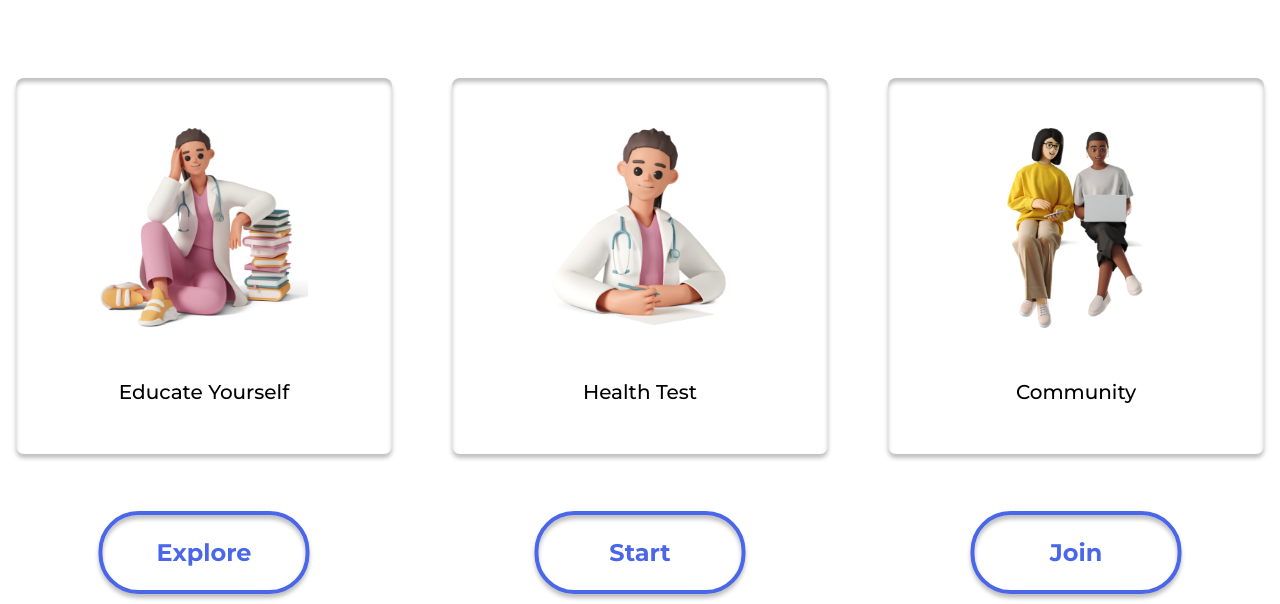
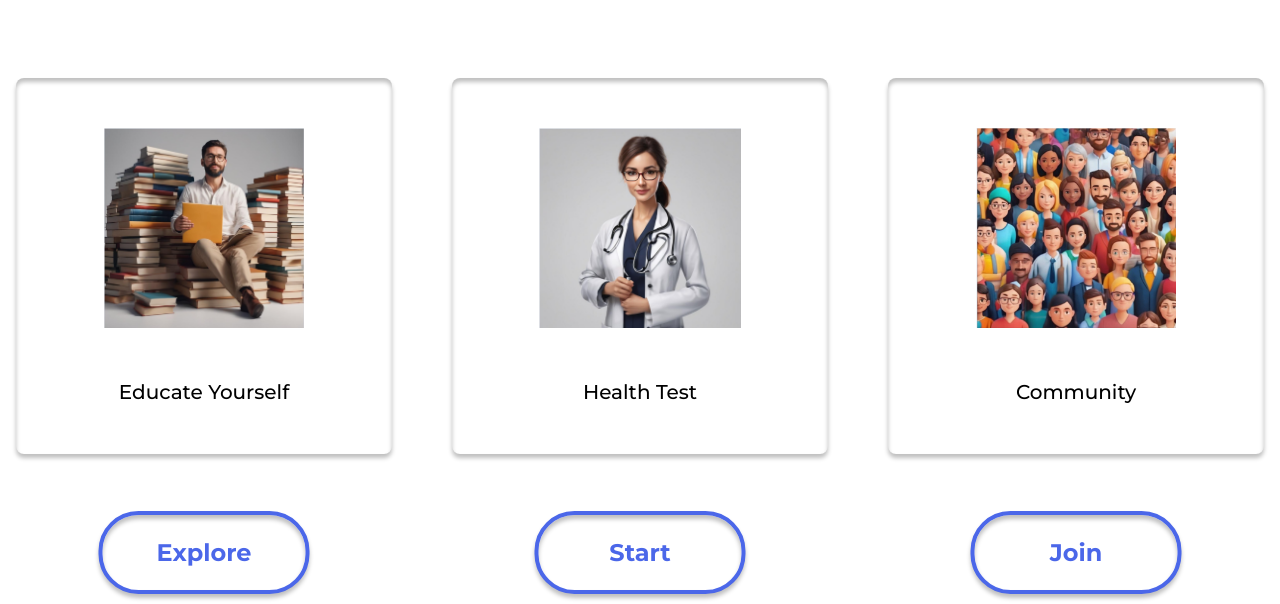
Before and after one commit to ArunAK111/Qbits_Hallothon, a plain HTML site: page index.html in a window 1280 px wide. Shown: the part 196-800 px from the top of the page. Drawn offline with nearby package versions, Linux system fonts and the light colour scheme.

Commit message:
Update index.html

```diff
--- a/index.html
+++ b/index.html
@@ -105,8 +105,8 @@
           <div class="card">
             <div class="card-img">
               <img
-                src="assets/learn-about-the-journey.png"
-                alt="Learn About the Journey"
+                src="assets/educate.jpg"
+                alt="Educate Yourself"
               />
             </div>
             <div class="card-footer">
@@ -121,7 +121,7 @@
           </div>
           <div class="card">
             <div class="card-img">
-              <img src="assets/health-test.png" alt="Health Test" />
+              <img src="assets/health_check.jpg" alt="Health Test" />
             </div>
             <div class="card-footer">
               <p>Health Test</p>
@@ -136,7 +136,7 @@
           <div class="card">
             <div class="card-img">
               <img
-                src="assets/join-the-community.png"
+                src="assets/community.jpg"
                 accesskey="Community"
               />
             </div>
```
